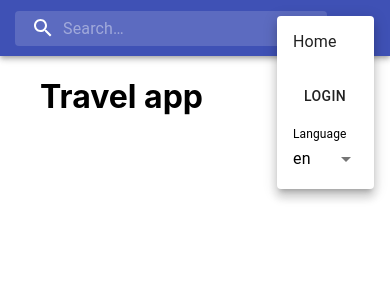
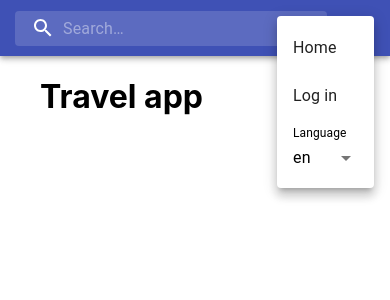
Before and after one commit to DmitryBogdan90/travel-app, a React (Create React App) app in the folder frontend/: page / in a window 390 px wide. Both pictures are taken after a click on the button "show more". Shown: the top 300 px of the page. Built offline with nearby package versions, Linux system fonts and the light colour scheme.

Commit message:
refactor: render mobile menu items like list

```diff
--- a/frontend/src/components/Header/Header.tsx
+++ b/frontend/src/components/Header/Header.tsx
@@ -1,10 +1,12 @@
 import React, { useState } from 'react';
 import { AppBar, IconButton, Toolbar } from '@material-ui/core';
 import MoreIcon from '@material-ui/icons/MoreVert';
+import { NavLink } from 'react-router-dom';
 
 import LangSelect from './LangSelect/LangSelect';
 import LogInOutBtn from './LogInOutBtn/LogInOutBtn';
 import Logo from './Logo/Logo';
+import { MenuItemsType } from './types/MenuItemsType';
 import MobileMenu from './MobileMenu/MobileMenu';
 import { mobileMenuId } from '../../constants';
 import Search from './Search/Search';
@@ -23,6 +25,25 @@ const Header = () => {
   const handleMobileMenu = (event: React.MouseEvent<HTMLElement>) => {
     setMobileMenuAnchorEl(mobileMenuAnchorEl ? null : event.currentTarget);
   };
+
+  const menuItems: Array<MenuItemsType> = [
+    {
+      id: 1,
+      content: <NavLink to="/">Home</NavLink>,
+    },
+    {
+      id: 2,
+      content: isAuthorized ? (
+        <NavLink to="/">Log out</NavLink>
+      ) : (
+        <NavLink to="/auth">Log in</NavLink>
+      ),
+    },
+    {
+      id: 3,
+      content: <LangSelect lang={lang} handleLangChange={handleLangChange} />,
+    },
+  ];
 
   return (
     <div className={classes.root}>
@@ -49,12 +70,10 @@ const Header = () => {
         </Toolbar>
       </AppBar>
       <MobileMenu
+        menuItems={menuItems}
         isMenuOpen={!!mobileMenuAnchorEl}
         handleMobileMenu={handleMobileMenu}
-        isAuthorized={isAuthorized}
         mobileMenuAnchorEl={mobileMenuAnchorEl}
-        lang={lang}
-        handleLangChange={handleLangChange}
       />
     </div>
   );
--- a/frontend/src/components/Header/MobileMenu/MobileMenu.tsx
+++ b/frontend/src/components/Header/MobileMenu/MobileMenu.tsx
@@ -1,33 +1,23 @@
 import React from 'react';
-import { NavLink } from 'react-router-dom';
 import { Menu, MenuItem } from '@material-ui/core';
 
-import LangSelect from '../LangSelect/LangSelect';
-import LogInOutBtn from '../LogInOutBtn/LogInOutBtn';
+import { MenuItemsType } from '../types/MenuItemsType';
 import { mobileMenuId } from '../../../constants';
-import { useStyles } from '../useStyles';
 
 type MobileMenuProps = {
   isMenuOpen: boolean;
   handleMobileMenu: (event: React.MouseEvent<HTMLElement>) => void;
   mobileMenuAnchorEl: null | HTMLElement;
-  isAuthorized: boolean;
-  lang: string;
-  handleLangChange: (event: React.ChangeEvent<{ value: unknown }>) => void;
+  menuItems: Array<MenuItemsType>;
 };
 
 const MobileMenu = ({
   isMenuOpen,
   handleMobileMenu,
   mobileMenuAnchorEl,
-  isAuthorized,
-  lang,
-  handleLangChange,
+  menuItems,
 }: MobileMenuProps) => {
-  const classes = useStyles();
-
   return (
-    <div>
     <Menu
       id={mobileMenuId}
       keepMounted
@@ -36,17 +26,12 @@ const MobileMenu = ({
       transformOrigin={{ vertical: 'top', horizontal: 'right' }}
       open={isMenuOpen}
       onClose={handleMobileMenu}>
-        <MenuItem className={classes.homeMobile} onClick={handleMobileMenu}>
-          <NavLink to="/">Home</NavLink>
+      {menuItems.map((item: MenuItemsType) => (
+        <MenuItem key={item.id} onClick={handleMobileMenu}>
+          {item.content}
         </MenuItem>
-        <MenuItem onClick={handleMobileMenu}>
-          <LogInOutBtn isAuthorized={isAuthorized} />
-        </MenuItem>
-        <MenuItem onClick={handleMobileMenu}>
-          <LangSelect lang={lang} handleLangChange={handleLangChange} />
-        </MenuItem>
+      ))}
     </Menu>
-    </div>
   );
 };
 
--- /dev/null
+++ b/frontend/src/components/Header/types/MenuItemsType.ts
@@ -0,0 +1,4 @@
+export type MenuItemsType = {
+  id: number;
+  content: JSX.Element;
+};
```
Lines whose indentation alone changed are shown as unchanged.
